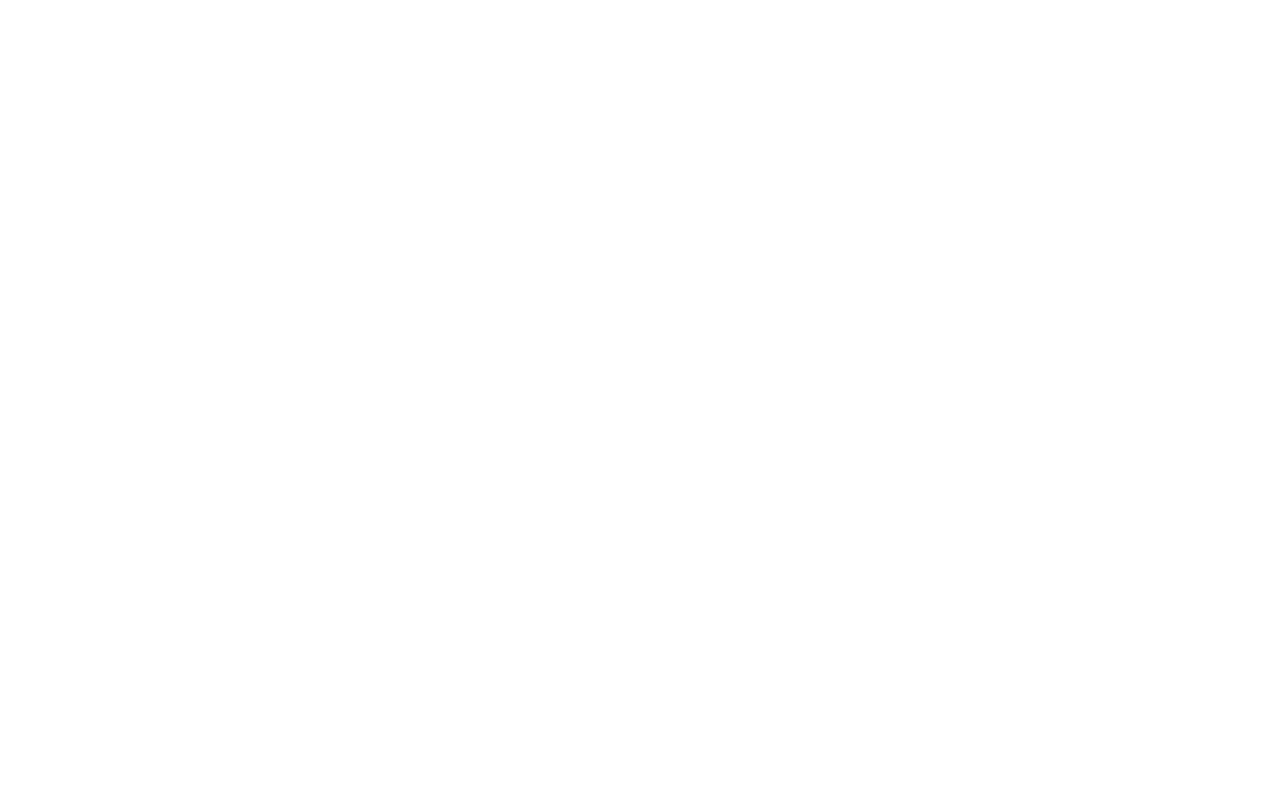
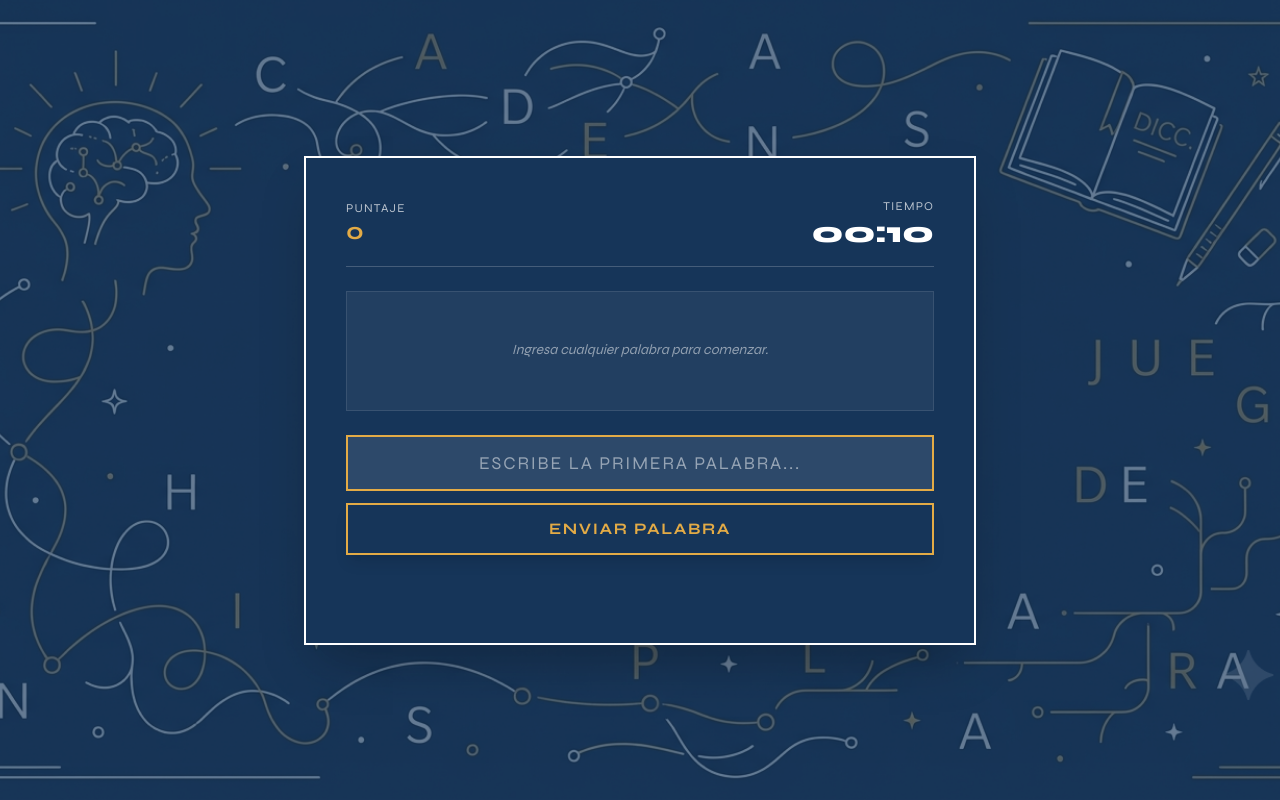
Before and after one commit to lautilovato/unq-ui-Lautaro-Lovato-trabajo-final, a React (Vite) app in the folder front/: page /game in a window 1280 px wide. Before the commit this address had no page. Built offline with nearby package versions, Linux system fonts and the light colour scheme.

Commit message:
implementation of game logic and view

```diff
--- a/front/src/App.tsx
+++ b/front/src/App.tsx
@@ -1,15 +1,14 @@
 import { BrowserRouter, Routes, Route } from "react-router-dom";
-import Home from "./Pages/Home";
+import {Home, Game} from "./Pages";
 
 function App() {
   return (
-    <div>
-      <BrowserRouter>
-        <Routes>
-          <Route path="/" element={<Home />} />
-        </Routes>
-      </BrowserRouter>
-    </div>
+    <BrowserRouter>
+      <Routes>
+        <Route path="/" element={<Home />} />
+        <Route path="/game" element={<Game />} />
+      </Routes>
+    </BrowserRouter>
   );
 }
 
--- /dev/null
+++ b/front/src/Components/GameErrorMessage.tsx
@@ -0,0 +1,13 @@
+interface GameErrorMessageProps {
+  error: string;
+}
+
+function GameErrorMessage({ error }: GameErrorMessageProps) {
+  return (
+    <div className="h-6 w-full text-center">
+      {error && <span className="text-red-400 text-sm font-bold tracking-wide">{error}</span>}
+    </div>
+  );
+}
+
+export default GameErrorMessage;
--- /dev/null
+++ b/front/src/Components/GameHeader.tsx
@@ -0,0 +1,23 @@
+interface GameHeaderProps {
+  score: number;
+  timeLeft: number;
+}
+
+function GameHeader({ score, timeLeft }: GameHeaderProps) {
+  return (
+    <div className="w-full flex justify-between items-center mb-6 border-b border-white/20 pb-4">
+      <div className="text-white">
+        <span className="block text-xs uppercase tracking-widest text-white/70">Puntaje</span>
+        <span className="text-2xl font-bold text-accent">{score}</span>
+      </div>
+      <div className="text-right">
+        <span className="block text-xs uppercase tracking-widest text-white/70">Tiempo</span>
+        <span className={`text-3xl font-extrabold ${timeLeft <= 5 ? 'text-red-500 animate-pulse' : 'text-white'}`}>
+          00:{timeLeft.toString().padStart(2, '0')}
+        </span>
+      </div>
+    </div>
+  );
+}
+
+export default GameHeader;
--- /dev/null
+++ b/front/src/Components/GameOverScreen.tsx
@@ -0,0 +1,28 @@
+interface GameOverScreenProps {
+  score: number;
+  wordsCount: number;
+  onRestart: () => void;
+}
+
+function GameOverScreen({ score, wordsCount, onRestart }: GameOverScreenProps) {
+  return (
+    <div className="w-full flex flex-col items-center py-8 gap-6 animate-fade-in">
+      <h2 className="text-3xl font-extrabold text-white tracking-widest uppercase">¡Tiempo agotado!</h2>
+
+      <div className="flex flex-col items-center gap-2 bg-white/5 w-full p-6 border border-white/20">
+        <span className="text-white/80 uppercase tracking-widest text-sm">Puntaje Final</span>
+        <span className="text-5xl font-black text-accent">{score}</span>
+        <span className="text-white/60 text-sm mt-2">Palabras encadenadas: {wordsCount}</span>
+      </div>
+
+      <button
+        onClick={onRestart}
+        className="w-full mt-4 bg-accent text-primary font-bold py-3 px-6 border-2 border-accent hover:bg-transparent hover:text-accent transition-all tracking-widest uppercase shadow-lg"
+      >
+        Jugar de nuevo
+      </button>
+    </div>
+  );
+}
+
+export default GameOverScreen;
--- /dev/null
+++ b/front/src/Components/WordChain.tsx
@@ -0,0 +1,26 @@
+interface WordChainProps {
+  words: string[];
+}
+
+function WordChain({ words }: WordChainProps) {
+  return (
+    <div className="w-full min-h-[120px] max-h-[200px] overflow-y-auto bg-white/5 p-4 border border-white/10 flex flex-wrap gap-2 content-start">
+      {words.length === 0 ? (
+        <p className="text-white/50 text-sm w-full text-center italic mt-8">
+          Ingresa cualquier palabra para comenzar.
+        </p>
+      ) : (
+        words.map((word, index) => (
+          <div key={`${word}-${index}`} className="flex items-center gap-2">
+            <span className="bg-accent text-primary px-3 py-1 font-bold uppercase text-sm rounded-sm">
+              {word}
+            </span>
+            {index < words.length - 1 && <span className="text-white/50">→</span>}
+          </div>
+        ))
+      )}
+    </div>
+  );
+}
+
+export default WordChain;
--- /dev/null
+++ b/front/src/Components/WordInputForm.tsx
@@ -0,0 +1,42 @@
+import { type ChangeEvent, type FormEventHandler, type RefObject } from 'react';
+
+interface WordInputFormProps {
+  currentWord: string;
+  placeholder: string;
+  isLoading: boolean;
+  inputRef: RefObject<HTMLInputElement>;
+  onSubmit: FormEventHandler<HTMLFormElement>;
+  onChange: (event: ChangeEvent<HTMLInputElement>) => void;
+}
+
+function WordInputForm({
+  currentWord,
+  placeholder,
+  isLoading,
+  inputRef,
+  onSubmit,
+  onChange,
+}: WordInputFormProps) {
+  return (
+    <form onSubmit={onSubmit} className="w-full flex flex-col gap-3">
+      <input
+        ref={inputRef}
+        type="text"
+        value={currentWord}
+        onChange={onChange}
+        placeholder={placeholder}
+        disabled={isLoading}
+        className="w-full bg-white/10 text-white border-2 border-white/30 focus:border-accent outline-none p-3 text-center text-lg uppercase tracking-widest transition-colors disabled:opacity-50"
+      />
+      <button
+        type="submit"
+        disabled={isLoading}
+        className="w-full bg-transparent hover:bg-accent text-accent hover:text-primary font-bold py-3 px-6 border-2 border-accent transition-all tracking-widest uppercase shadow-lg disabled:opacity-50 disabled:hover:bg-transparent disabled:hover:text-accent"
+      >
+        {isLoading ? 'Validando...' : 'Enviar Palabra'}
+      </button>
+    </form>
+  );
+}
+
+export default WordInputForm;
--- /dev/null
+++ b/front/src/Pages/Game.tsx
@@ -0,0 +1,52 @@
+import GameErrorMessage from '../Components/GameErrorMessage';
+import GameHeader from '../Components/GameHeader';
+import GameOverScreen from '../Components/GameOverScreen';
+import WordChain from '../Components/WordChain';
+import WordInputForm from '../Components/WordInputForm';
+import {useWordChainGame} from '../hooks/useWordChainGame';
+
+function Game() {
+  const {
+    words,
+    currentWord,
+    score,
+    timeLeft,
+    error,
+    isGameOver,
+    isLoading,
+    inputRef,
+    placeholder,
+    handleInputChange,
+    handleSubmit,
+    restartGame,
+  } = useWordChainGame();
+
+  return (
+    <div className="relative min-h-screen flex flex-col justify-center items-center p-4 bg-[url('/background.png')] bg-cover bg-center bg-no-repeat bg-fixed">
+      <div className="absolute inset-0 bg-primary/65"></div>
+
+      <div className="relative z-10 w-full max-w-2xl bg-primary border-2 border-white p-6 sm:p-10 flex flex-col items-center shadow-2xl">
+        <GameHeader score={score} timeLeft={timeLeft} />
+
+        {!isGameOver ? (
+          <div className="w-full flex flex-col gap-6">
+            <WordChain words={words} />
+            <WordInputForm
+              currentWord={currentWord}
+              placeholder={placeholder}
+              isLoading={isLoading}
+              inputRef={inputRef as React.RefObject<HTMLInputElement>}
+              onSubmit={handleSubmit}
+              onChange={handleInputChange}
+            />
+            <GameErrorMessage error={error} />
+          </div>
+        ) : (
+          <GameOverScreen score={score} wordsCount={words.length} onRestart={restartGame} />
+        )}
+      </div>
+    </div>
+  );
+}
+
+export default Game;
--- a/front/src/Pages/Home.tsx
+++ b/front/src/Pages/Home.tsx
@@ -1,4 +1,8 @@
+import { useNavigate } from "react-router-dom";
+
 function Home() {
+  const navigate = useNavigate();
+
   return (
     <div className="relative min-h-screen flex flex-col justify-center items-center p-4 bg-[url('/background.png')] bg-cover bg-center bg-no-repeat bg-fixed">
 
@@ -20,7 +24,10 @@
         {/* ACTIONS BUTTONS */}
         <div className="w-full flex flex-col gap-5">
 
-          <button className="w-full bg-transparent hover:bg-accent text-accent hover:text-primary font-bold py-3 px-6 border-2 border-accent transition-all tracking-widest uppercase shadow-lg">
+          <button
+            onClick={() => navigate('/game')}
+            className="w-full bg-transparent hover:bg-accent text-accent hover:text-primary font-bold py-3 px-6 border-2 border-accent transition-all tracking-widest uppercase shadow-lg"
+          >
             Jugar
           </button>
 
--- /dev/null
+++ b/front/src/Pages/index.ts
@@ -0,0 +1,2 @@
+export { default as Home } from './Home';
+export { default as Game } from './Game';
--- /dev/null
+++ b/front/src/hooks/useWordChainGame.ts
@@ -0,0 +1,109 @@
+import { useEffect, useRef, useState } from 'react';
+import { validateWord } from '../services/wordService';
+
+export function useWordChainGame() {
+  const [words, setWords] = useState<string[]>([]);
+  const [currentWord, setCurrentWord] = useState<string>('');
+  const [score, setScore] = useState<number>(0);
+  const [timeLeft, setTimeLeft] = useState<number>(15);
+  const [error, setError] = useState<string>('');
+  const [isGameOver, setIsGameOver] = useState<boolean>(false);
+  const [isLoading, setIsLoading] = useState<boolean>(false);
+
+  const inputRef = useRef<HTMLInputElement>(null);
+
+  useEffect(() => {
+    if (timeLeft <= 0 && !isGameOver) {
+      setIsGameOver(true);
+      return;
+    }
+
+    if (!isGameOver) {
+      const timer = setInterval(() => {
+        setTimeLeft((previousTime) => previousTime - 1);
+      }, 1000);
+
+      return () => clearInterval(timer);
+    }
+  }, [timeLeft, isGameOver]);
+
+  useEffect(() => {
+    if (!isGameOver && !isLoading) {
+      inputRef.current?.focus();
+    }
+  }, [isGameOver, isLoading, words]);
+
+  const handleInputChange = (event: React.ChangeEvent<HTMLInputElement>) => {
+    setCurrentWord(event.target.value);
+  };
+
+  const handleSubmit = async (event: React.FormEvent<HTMLFormElement>) => {
+    event.preventDefault();
+
+    const wordToPlay = currentWord.trim().toLowerCase();
+
+    if (!wordToPlay || isLoading || isGameOver) return;
+
+    if (words.includes(wordToPlay)) {
+      setError('La palabra ya fue utilizada.');
+      return;
+    }
+
+    if (words.length > 0) {
+      const lastWord = words[words.length - 1];
+      const lastLetter = lastWord[lastWord.length - 1];
+
+      if (wordToPlay[0] !== lastLetter) {
+        setError(`Debe comenzar con la letra '${lastLetter.toUpperCase()}'.`);
+        return;
+      }
+    }
+
+    setIsLoading(true);
+    setError('');
+
+    try {
+      const data = await validateWord(wordToPlay);
+
+      if (data.exists) {
+        setWords((previousWords) => [...previousWords, wordToPlay]);
+        setScore((previousScore) => previousScore + wordToPlay.length);
+        setTimeLeft(15);
+        setCurrentWord('');
+      } else {
+        setError('La palabra no existe en el diccionario.');
+      }
+    } catch {
+      setError('Error al conectar con el servidor.');
+    } finally {
+      setIsLoading(false);
+    }
+  };
+
+  const restartGame = () => {
+    setWords([]);
+    setScore(0);
+    setTimeLeft(15);
+    setCurrentWord('');
+    setError('');
+    setIsGameOver(false);
+  };
+
+  const nextLetter = words.length > 0 ? words[words.length - 1].slice(-1).toUpperCase() : '';
+  const placeholder = words.length === 0 ? 'Escribe la primera palabra...' : `Debe empezar con '${nextLetter}'`;
+
+  return {
+    words,
+    currentWord,
+    score,
+    timeLeft,
+    error,
+    isGameOver,
+    isLoading,
+    inputRef,
+    placeholder,
+    handleInputChange,
+    handleSubmit,
+    restartGame,
+  };
+}
--- a/front/src/index.css
+++ b/front/src/index.css
@@ -6,5 +6,5 @@
 
   /* COLORS */
   --color-primary: #163559;   /* Marine blue */
-  --color-accent: #EFBF04;    /* gold */
+  --color-accent: #E3AB46;    /* gold */
 }
```
